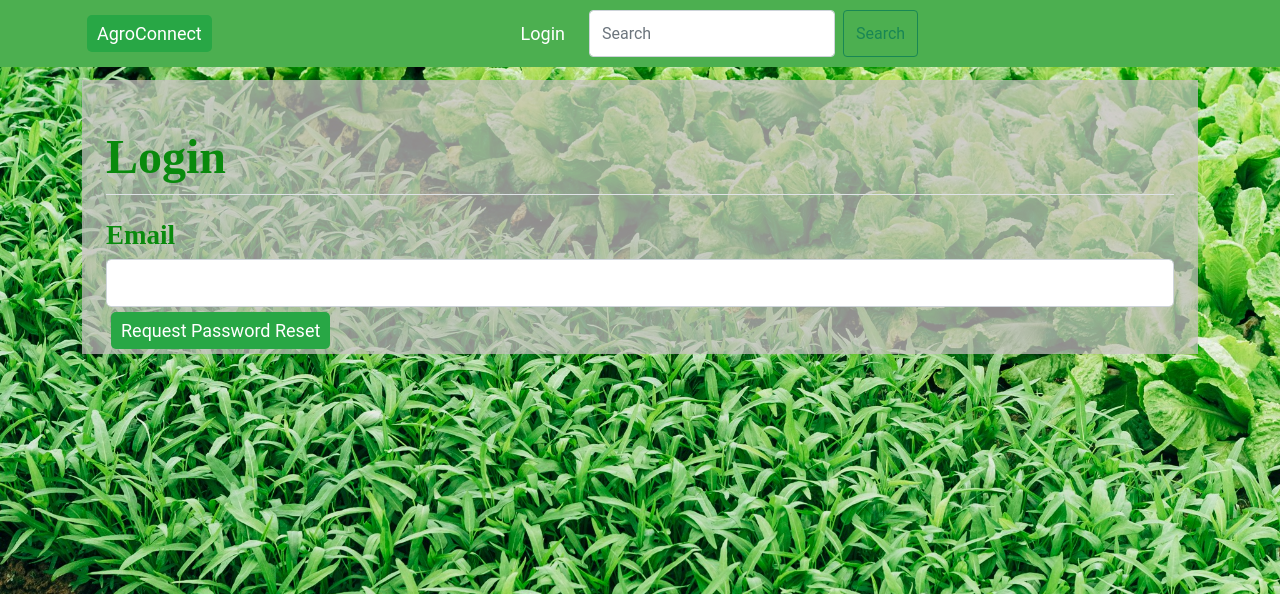
After one commit to elam-harvey/elamrepos, a Flask app: page /reset_password in a window 1280 px wide. The commit adds this page. Shown: the top 594 px of the page. Run offline with Flask 3, Linux system fonts and the light colour scheme; some libraries are stand-ins or nearby versions.

```diff
--- a/farmblog/routes.py
+++ b/farmblog/routes.py
@@ -1,22 +1,25 @@
 from flask import render_template, url_for, flash, redirect, request
 from flask_login import login_user, current_user, logout_user, login_required
-from farmblog import db, bcrypt
+from farmblog import db, bcrypt, mail
+from flask_mail import Message
 from farmblog.utils import save_picture, role_required
 from datetime import datetime
 from werkzeug.utils import secure_filename
 from farmblog.models import User, Post, Products, PurchaseHistory
 from flask import current_app as app
+from authlib.integrations.flask_client import OAuth
 from farmblog.forms import (RegistrationForm, LoginForm, UpdateAccountForm, ProductEditForm,
                             RequestResetForm, ResetPasswordForm,
                             ProductCreationForm, NewPostForm)
 import os
 import re
 
-@app.route("/")
+
 @app.route("/agroconnect")
 def agroconnect():
     return render_template('agroconnect.html',show_footer= True, title='Agroconnect')
 
+@app.route("/")
 @app.route("/home")
 def home():
     return render_template('home.html',show_footer=True, title='Home')
@@ -51,6 +54,16 @@ def login():
         else:
             flash('Login Unsuccessful. Please check email and password', 'danger')
     return render_template('login.html', title='Login',show_footer=False, form=form)
+
+''' @app.route('/google-login')
+def google_login():
+    return OAuth.google.authorize_redirect(redirect_url=url_for('googleCallback', _external=True))
+
+@app.route('/signin-google')
+def googleCallback():
+    token = oauth.google.authorize_access_token()
+    session['user'] = token
+    return redirect(url_for("home")) '''
 
 @app.route("/logout")
 def logout():
@@ -320,3 +333,45 @@ def search():
 
 
     return render_template('search.html', products=products)
+
+def send_reset_password(user):
+    token = user.get_reset_token()
+    msg = Message('Password Reset Request',
+                  sender='noreply@demo.com',
+                  recipients=[user.email])
+    msg.body = f'''Tap the link below to reset your password:
+{url_for('reset_password', token=token, _external=True)}
+
+Please ignore if this does not concern you
+'''
+
+
+
+@app.route('/reset_password', methods=['GET', 'POST'])
+def reset_password():
+    if current_user.is_authenticated:
+        return redirect(url_for('home'))
+    form = RequestResetForm()
+    if form.validate_on_submit():
+        user = User.query.filter_by(email=form.email.data).first()
+        send_reset_password(user)
+        flash('An email has bee sent with the reset instructions', 'success')
+        return redirect(url_for('login'))
+    return render_template('reset_password.html', title='Reset Password', form=form)
+
+@app.route('/reset_password/<token>', methods=['GET', 'POST'])
+def reset_token():
+    if current_user.is_authenticated:
+        return redirect(url_for('home'))
+    user = User.verify_reset_token(token)
+    if user is None:
+        flash('That token id is invalid or expired. Please try again')
+        return redirect(url_for('reset_password'))
+    form = ResetPasswordForm()
+    if form.validate_on_submit():
+        hashed_password = bcrypt.generate_password_hash(form.password.data).decode('utf-8')
+        user.password = hashed_password
+        db.session.commit()
+        flash('Your password has been updated! You are now able to log in', 'success')
+        return redirect(url_for('login'))
+    return render_template('reset_password.html', title='reset Password', form=form)
--- a/farmblog/templates/login.html
+++ b/farmblog/templates/login.html
@@ -40,7 +40,7 @@
                 <div class="form-group">
                     {{ form.submit(class="button") }}
                     <small class="text-muted ml-2">
-                        <a href="#">Forgot Password?</a>
+                        <a href="{{ url_for('reset_password') }}">Forgot Password?</a>
                     </small>
                 </div>
             </form>
--- /dev/null
+++ b/farmblog/templates/reset_password.html
@@ -0,0 +1,30 @@
+{% extends "layout.html" %}
+{% block content %}
+    <div class="container mt-5 pt-5">
+        <div class="content-section">
+            <form method="POST" action="">
+                {{ form.hidden_tag() }}
+                <fieldset class="form-group">
+                    <legend class="border-bottom mb-4"><h1>Login</h1></legend>
+                    <div class="form-group">
+                        <h2> {{ form.email.label }}</h2>
+                        {% if form.email.errors %}
+                            {{ form.email(class="form-control form-control-lg is-invalid") }}
+                            <div class="invalid-feedback">
+                                {% for error in form.email.errors %}
+                                    <span>{{ error }}</span>
+                                {% endfor %}
+                            </div>
+                        {% else %}
+                            {{ form.email(class="form-control form-control-lg") }}
+                        {% endif %}
+                    </div>
+                </fieldset>
+                <div class="form-group">
+                    {{ form.submit(class="button") }}
+                </div>
+            </form>
+        </div>
+    </div>
+
+{% endblock content %}
```
Also changed, not shown: farmblog/__init__.py (+79 -0 lines), farmblog/models.py (+17 -0 lines), farmblog/templates/agroconnect.html (deleted, +0 -56 lines), farmblog/templates/reset_token.html (added, +43 -0 lines), farmblog/forms.py (line endings or trailing spaces), instance/agriculture.db.
